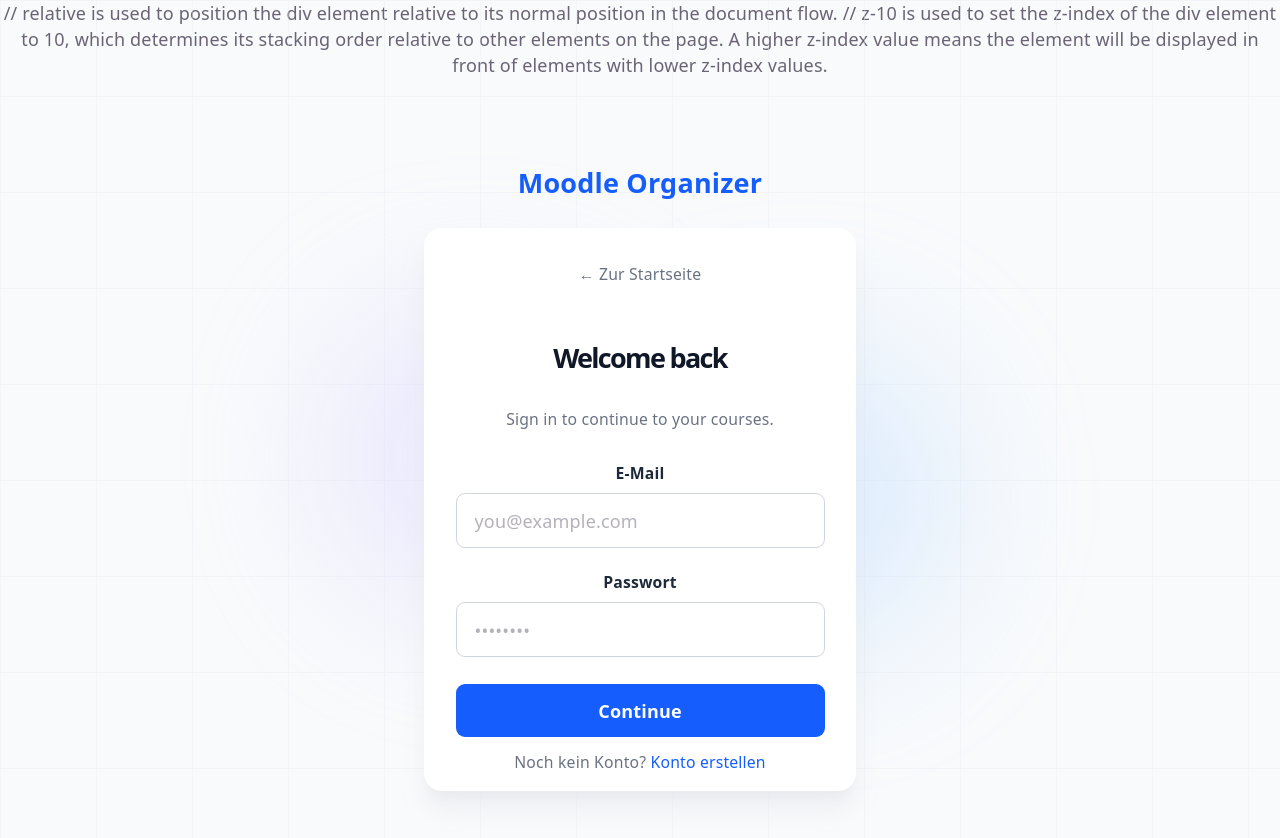
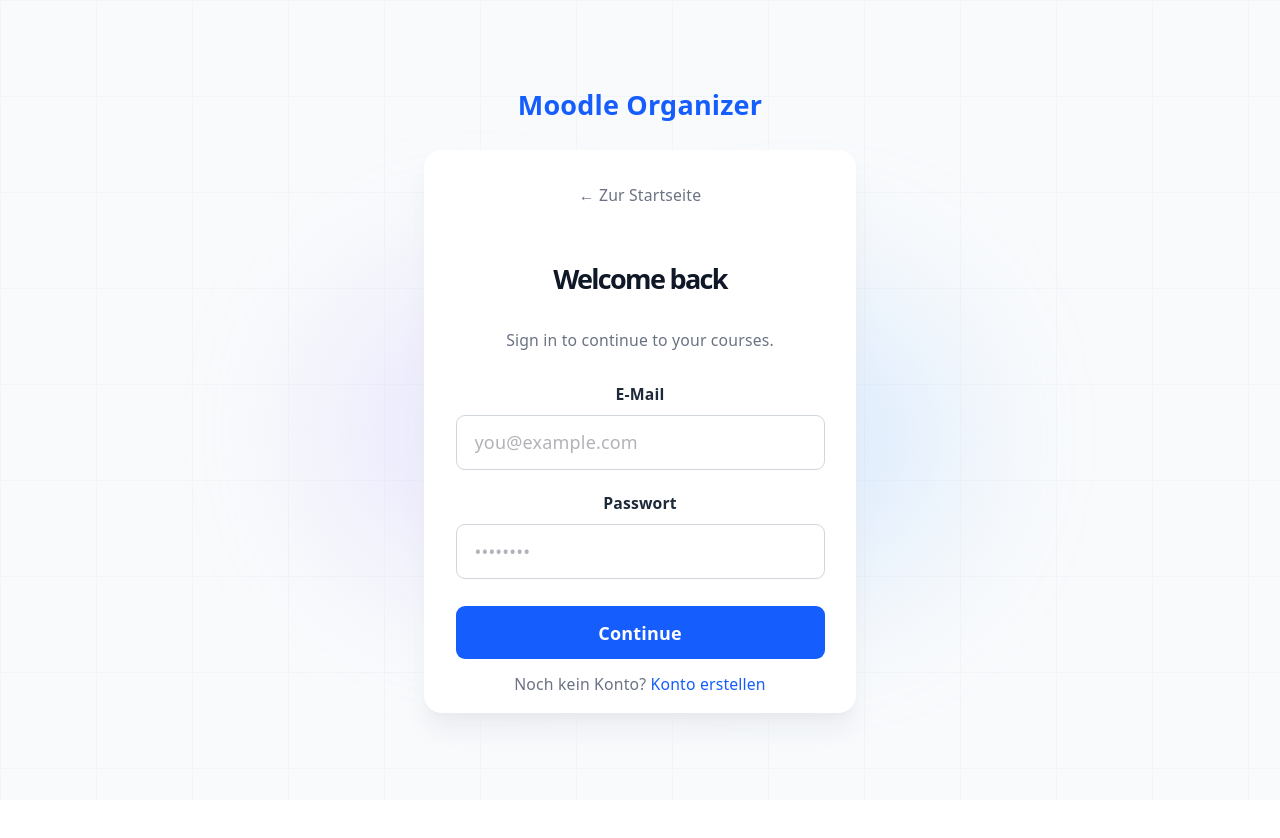
Before and after one commit to RSLNCHIK/moodle-organizer, a React app in the folder frontend/: page /login in a window 1280 px wide. Shown: the top 838 px of the page. After the commit the page ends 800 px from the top, so only its background shows below. Built offline with nearby package versions, Linux system fonts and the light colour scheme; the HTML template or start-up script is replaced by a standard one.

Commit message:
add commentar

```diff
--- a/frontend/src/components/LoginForm.jsx
+++ b/frontend/src/components/LoginForm.jsx
@@ -22,8 +22,8 @@
       <div className="pointer-events-none absolute bottom-1/4 right-1/4 h-72 w-72 rounded-full bg-blue-200/40 blur-3xl" />
 
       {/* Inhalt */}
-      // relative is used to position the div element relative to its normal position in the document flow.
-      // z-10 is used to set the z-index of the div element to 10, which determines its stacking order relative to other elements on the page. A higher z-index value means the element will be displayed in front of elements with lower z-index values.
+      {/* // relative is used to position the div element relative to its normal position in the document flow.
+      // z-10 is used to set the z-index of the div element to 10, which determines its stacking order relative to other elements on the page. A higher z-index value means the element will be displayed in front of elements with lower z-index values. */}
       <div className="relative z-10 flex min-h-screen items-center justify-center px-4">
         <div className="w-full max-w-sm">
           <div className="mb-6 flex items-center justify-center">
```
